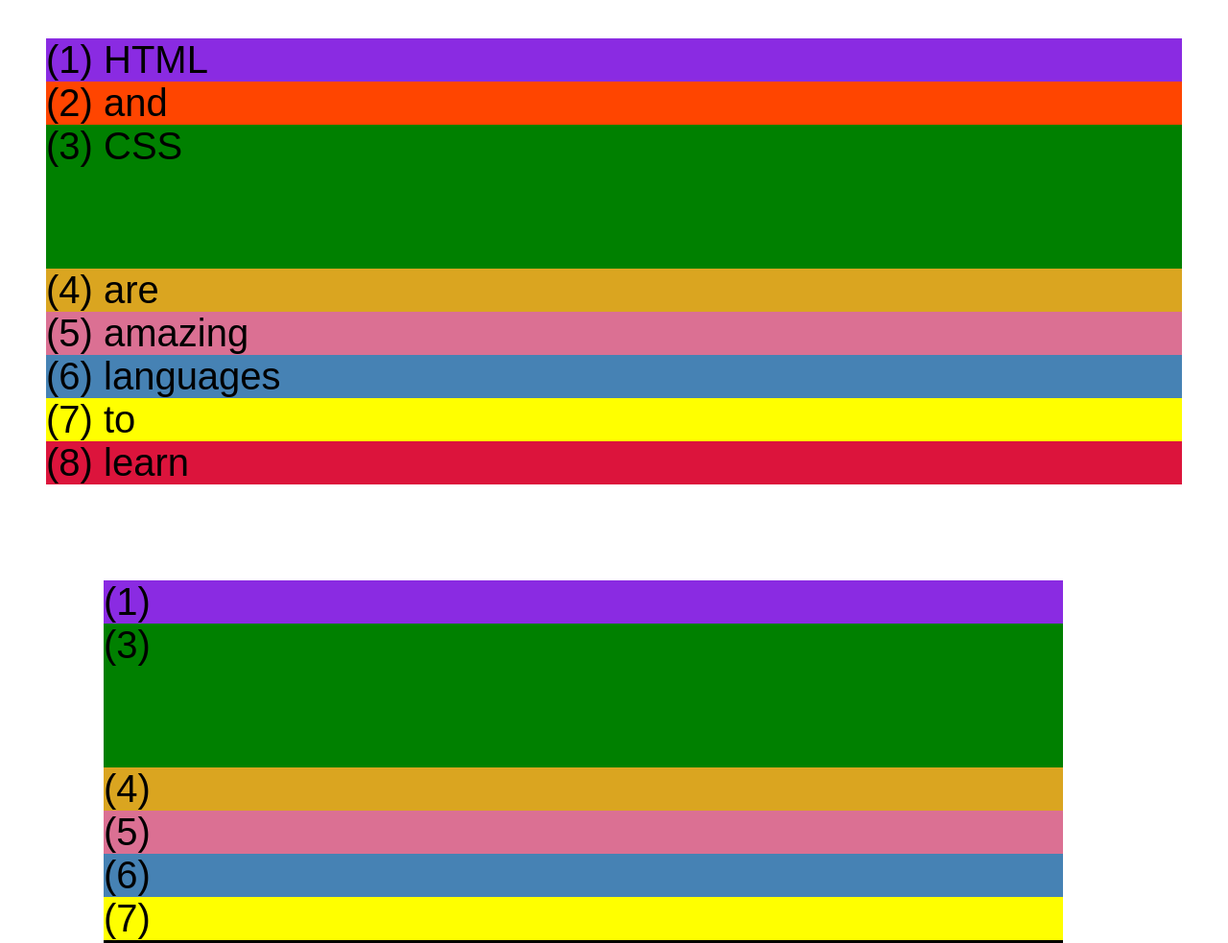
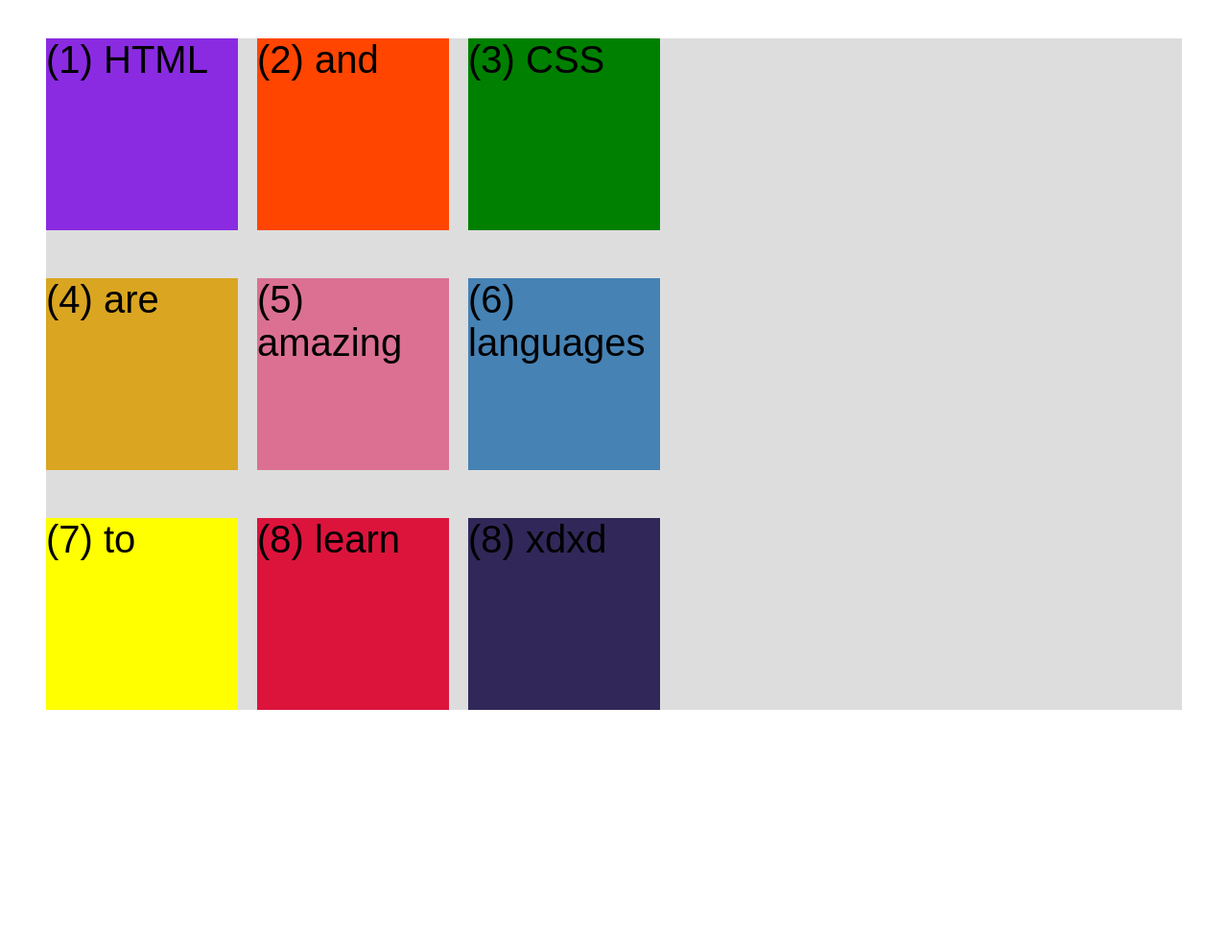
Before and after one commit to OnatArslan/html-css, a plain HTML site: page 04-CSS-Layouts/css-grid.html in a window 1280 px wide. Shown: the top 983 px of the page at 96% size. After the commit the page ends 800 px from the top, so only its background shows below. Drawn offline with Linux system fonts and the light colour scheme.

Commit message:
Commit for changes on css grid

```diff
--- a/04-CSS-Layouts/css-grid.html
+++ b/04-CSS-Layouts/css-grid.html
@@ -14,7 +14,6 @@
       }
       .el--3 {
         background-color: green;
-        height: 150px;
       }
       .el--4 {
         background-color: goldenrod;
@@ -31,6 +30,9 @@
       .el--8 {
         background-color: crimson;
       }
+      .el--9 {
+        background-color: rgb(49, 40, 89);
+      }
 
       .container--1 {
         /* STARTER */
@@ -40,9 +42,16 @@
         margin: 40px;
 
         /* CSS GRID */
+        display: grid;
+        grid-template-columns: 200px 200px 200px;
+        grid-template-rows: 200px 200px 200px;
+
+        column-gap: 20px;
+        row-gap: 50px;
       }
 
       .container--2 {
+        display: none;
         /* STARTER */
         font-family: sans-serif;
         background-color: black;
@@ -66,6 +75,7 @@
       <div class="el el--6">(6) languages</div>
       <div class="el el--7">(7) to</div>
       <div class="el el--8">(8) learn</div>
+      <div class="el el--9">(8) xdxd</div>
     </div>
 
     <div class="container--2">
```
